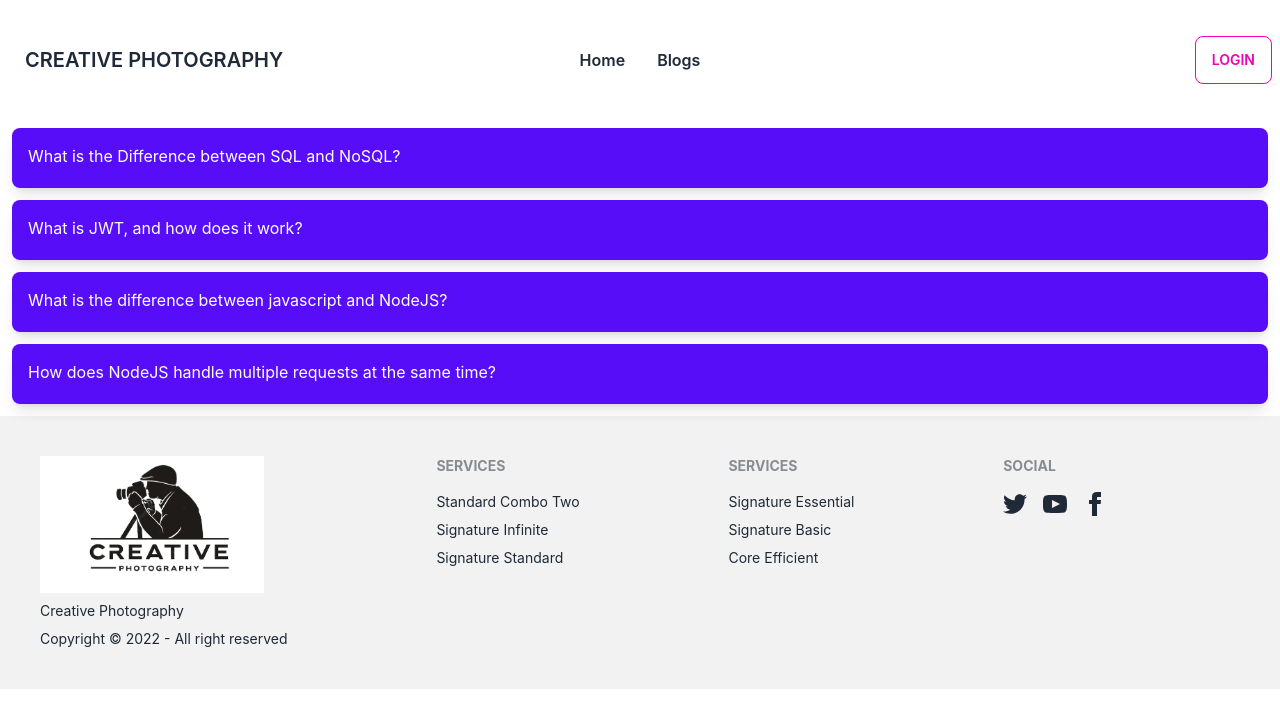
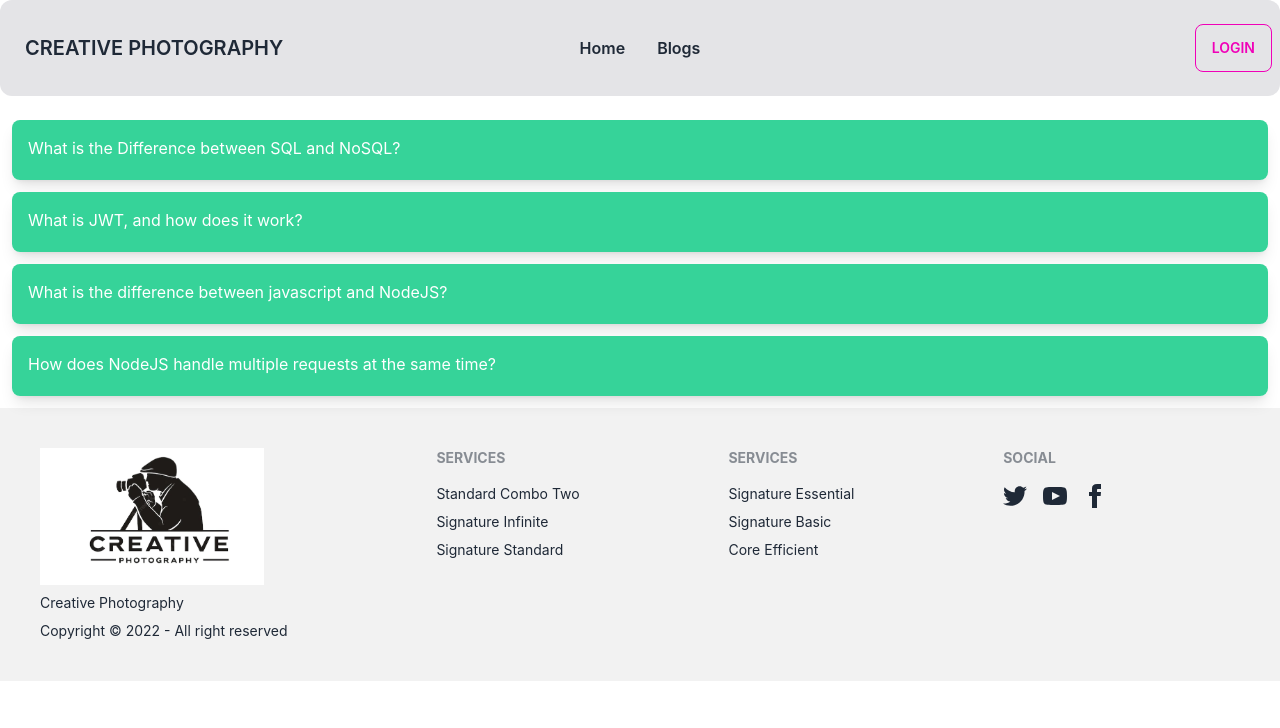
Before and after one commit to SHOUROV-HASAN-CSE/Wedding-Art-client, a React (Create React App) app: page /blogs in a window 1280 px wide. Shown: the top 728 px of the page. Built offline with nearby package versions, Linux system fonts and the light colour scheme; no server answers.

Commit message:
all console log remove

```diff
--- a/src/Pages/Blogs/Blogs.js
+++ b/src/Pages/Blogs/Blogs.js
@@ -7,10 +7,10 @@ const Blogs = () => {
     <div>
      <div className="collapse m-3 rounded-lg shadow-lg">
   <input type="checkbox" className="peer" />
-  <div className="collapse-title bg-primary text-primary-content peer-checked:bg-secondary peer-checked:text-secondary-content">
+  <div className="collapse-title bg-success text-primary-content peer-checked:bg-success peer-checked:text-secondary-content">
     What is the Difference between SQL and NoSQL?
   </div>
-  <div className="collapse-content bg-primary text-primary-content peer-checked:bg-secondary peer-checked:text-secondary-content">
+  <div className="collapse-content bg-secondary text-primary-content peer-checked:bg-secondary peer-checked:text-secondary-content">
     <p>SQL databases are vertically scalable, while NoSQL databases are horizontally scalable. SQL databases are table-based, while NoSQL databases are document, key-value, graph, or wide-column stores. SQL databases are better for multi-row transactions, while NoSQL is better for unstructured data like documents or JSON.</p>
   </div>
 </div>
@@ -18,34 +18,33 @@ const Blogs = () => {
 
 <div className="collapse m-3 rounded-lg shadow-lg">
   <input type="checkbox" className="peer" />
-  <div className="collapse-title bg-primary text-primary-content peer-checked:bg-secondary peer-checked:text-secondary-content">
+  <div className="collapse-title bg-success text-primary-content peer-checked:bg-success peer-checked:text-secondary-content">
     What is JWT, and how does it work?
   </div>
-  <div className="collapse-content bg-primary text-primary-content peer-checked:bg-secondary peer-checked:text-secondary-content">
+  <div className="collapse-content bg-secondary text-primary-content peer-checked:bg-secondary peer-checked:text-secondary-content">
     <p>What is JWT (JSON Web Token)? JSON Web Token (JWT) is an open standard (RFC 7519) for securely transmitting information between parties as JSON object. It is compact, readable and digitally signed using a private key/ or a public key pair by the Identity Provider(IdP).</p>
   </div>
 </div>
 
 <div className="collapse m-3 rounded-lg shadow-lg">
   <input type="checkbox" className="peer" />
-  <div className="collapse-title bg-primary text-primary-content peer-checked:bg-secondary peer-checked:text-secondary-content">
+  <div className="collapse-title bg-success text-primary-content peer-checked:bg-success peer-checked:text-secondary-content">
     What is the difference between javascript and NodeJS?
   </div>
-  <div className="collapse-content bg-primary text-primary-content peer-checked:bg-secondary peer-checked:text-secondary-content">
+  <div className="collapse-content bg-secondary text-primary-content peer-checked:bg-secondary peer-checked:text-secondary-content">
     <p>JavaScript is a simple programming language that can be used with any browser that has the JavaScript Engine installed. Node. js, on the other hand, is an interpreter or execution environment for the JavaScript programming language.</p>
   </div>
 </div>
 
 <div className="collapse m-3 rounded-lg shadow-lg">
   <input type="checkbox" className="peer" />
-  <div className="collapse-title bg-primary text-primary-content peer-checked:bg-secondary peer-checked:text-secondary-content">
+  <div className="collapse-title bg-success text-primary-content peer-checked:bg-success peer-checked:text-secondary-content">
     How does NodeJS handle multiple requests at the same time?
   </div>
-  <div className="collapse-content bg-primary text-primary-content peer-checked:bg-secondary peer-checked:text-secondary-content">
+  <div className="collapse-content bg-secondary text-primary-content peer-checked:bg-secondary peer-checked:text-secondary-content">
     <p>How NodeJS handle multiple client requests? NodeJS receives multiple client requests and places them into EventQueue. NodeJS is built with the concept of event-driven architecture. NodeJS has its own EventLoop which is an infinite loop that receives requests and processes them.</p>
   </div>
 </div>
-
 
     </div>
   );
--- a/src/Pages/Login/Login.js
+++ b/src/Pages/Login/Login.js
@@ -30,7 +30,6 @@ const Login = () => {
             email: user.email
         }
 
-        console.log(currentUser);
 
         // get jwt token
         fetch('https://creative-photography-server-two.vercel.app/jwt', {
@@ -42,12 +41,10 @@ const Login = () => {
         })
             .then(res => res.json())
             .then(data => {
-                console.log(data);
                 localStorage.setItem('Creative-photography-token', data.token);
                 navigate(from, { replace: true });
             });
         toast('Login with Google Successfully.....',{position:"top-center"});
-        console.log(user);
       })
       .catch(error =>console.error(error))
     }
@@ -68,7 +65,6 @@ const Login = () => {
                 email: user.email
             }
 
-            console.log(currentUser);
 
             // get jwt token
             fetch('https://creative-photography-server-two.vercel.app/jwt', {
@@ -80,14 +76,12 @@ const Login = () => {
             })
                 .then(res => res.json())
                 .then(data => {
-                    console.log(data);
                     localStorage.setItem('Creative-photography-token', data.token);
                     navigate(from, { replace: true });
                 });
 
 
             form.reset();
-            console.log(user);
             toast('Login Successfully.....',{position:"top-center"});
 
         })
--- a/src/Pages/MyReview/MyReview.js
+++ b/src/Pages/MyReview/MyReview.js
@@ -2,6 +2,8 @@ import React, { useContext, useEffect, useState } from 'react';
 import { AuthContext } from '../../contexts/AuthProvider/AuthProvider';
 import { TabTitle } from '../../Utilitis/FunctiionTitle';
 import MyReviewCard from './MyReviewCard';
+import { ToastContainer, toast } from 'react-toastify';
+import 'react-toastify/dist/ReactToastify.css';
 
 const MyReview = () => {
    TabTitle('My Review');
@@ -27,9 +29,8 @@ const MyReview = () => {
         })
         .then(res => res.json())
         .then(data => {
-            console.log(data);
             if (data.deletedCount > 0){
-                alert('deleted successfully');
+                toast('deleted successfully.....',{position:"top-center"});
                 const remaining = reviews.filter(rev => rev._id !== id);
                 setReviews(remaining);
             }
@@ -66,6 +67,7 @@ const MyReview = () => {
                     </tbody>
                 </table>
             </div>
+            <ToastContainer/>
         </div>
   );
 };
--- a/src/Pages/Shared/Header/Header.js
+++ b/src/Pages/Shared/Header/Header.js
@@ -26,7 +26,7 @@ const Header = () => {
     </>
 
   return (
-    <div className="navbar h-20 mb-12 pt-12 bg-base-100">
+    <div className="navbar h-20 mb-6 py-12 bg-zinc-200 rounded-xl">
     <div className="navbar-start">
         <div className="dropdown">
             <label tabIndex={0} className="btn btn-ghost lg:hidden">
--- a/src/contexts/AuthProvider/AuthProvider.js
+++ b/src/contexts/AuthProvider/AuthProvider.js
@@ -39,7 +39,6 @@ const AuthProvider = ({children}) => {
 
     useEffect( () =>{
         const unsubscribe = onAuthStateChanged(auth, currentUser =>{
-            console.log(currentUser);
             setUser(currentUser);
             setLoading(false);
         });
```
